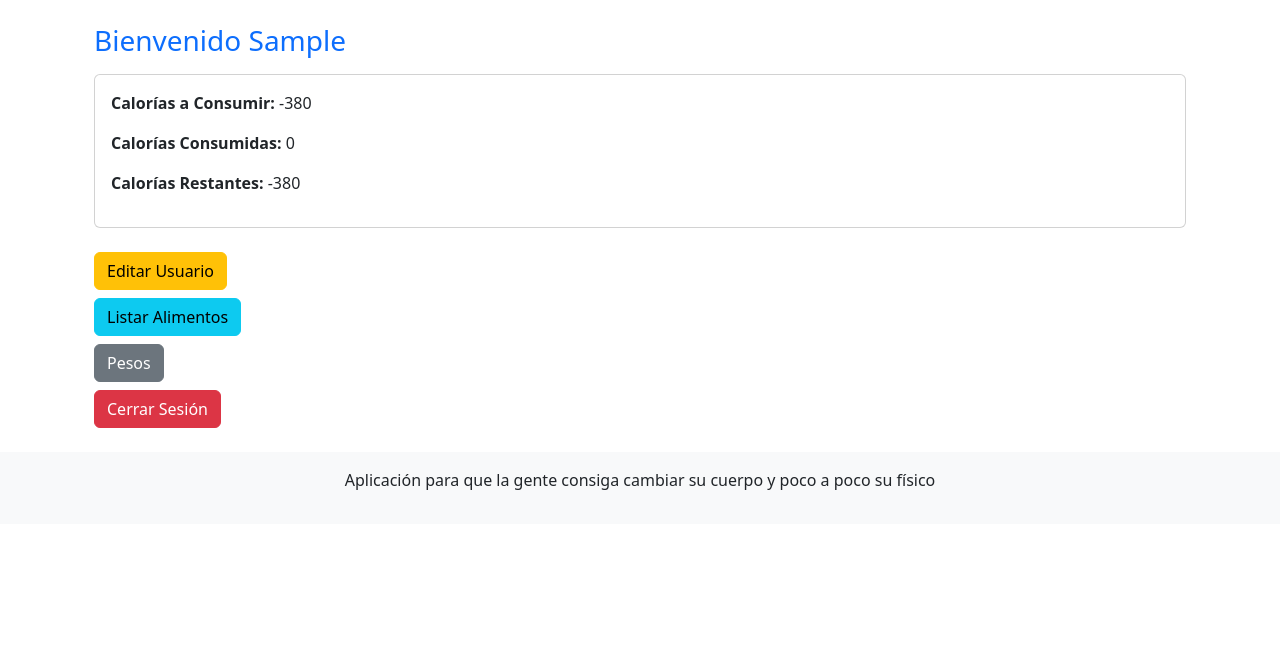
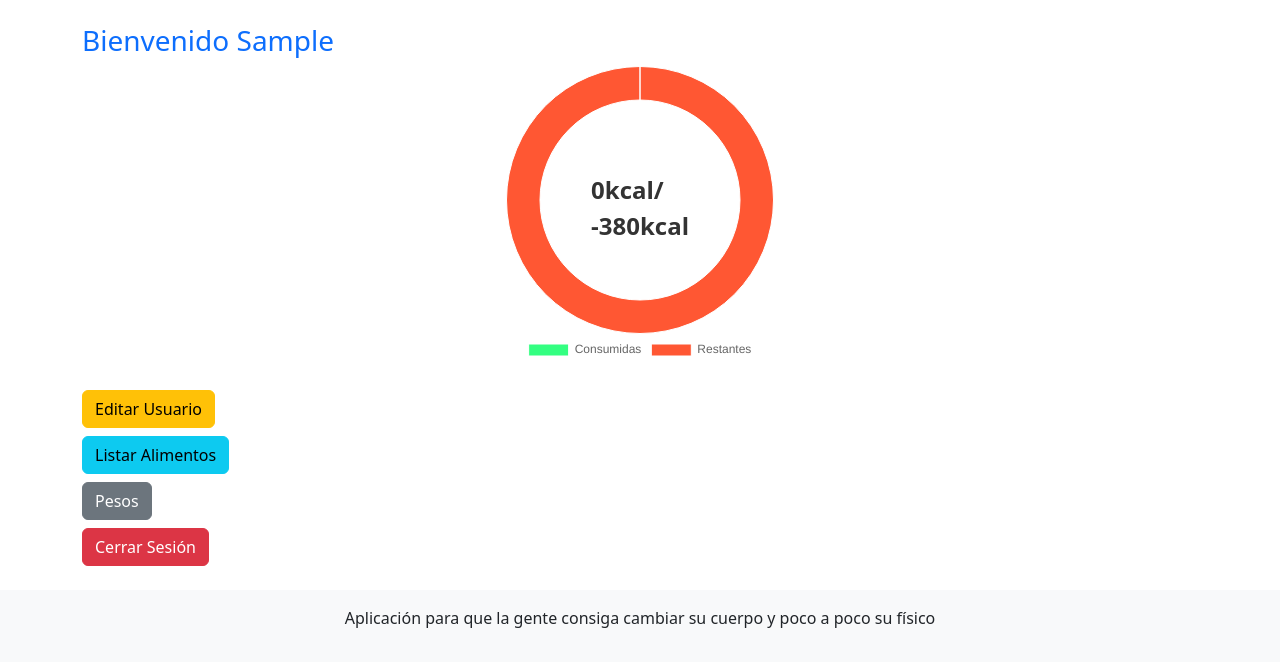
Before and after one commit to vrammun685/Calcula_Calorias, a Django app: page / in a window 1280 px wide. Shown: the part 88-755 px from the top of the page. Run offline with Django 5.2, Linux system fonts and the light colour scheme; a user stored in the database is signed in; tables that the repository leaves empty hold one stand-in row (values such as "Sample post").

Commit message:
Grafo añadido

```diff
--- a/contador_cal/templates/contador_cal/home.html
+++ b/contador_cal/templates/contador_cal/home.html
@@ -1,20 +1,44 @@
-{% extends 'contador_cal/base.html' %}
+<!DOCTYPE html>
+<html lang="en">
+<head>
+    <meta charset="UTF-8">
+    <meta name="viewport" content="width=device-width, initial-scale=1.0">
+    <title>Calculadora</title>
+    {% load static %}
+    <link href="https://cdn.jsdelivr.net/npm/bootstrap@5.3.2/dist/css/bootstrap.min.css" rel="stylesheet">
+    <link rel="stylesheet" href="{% static 'css/home.css' %}">
+    <script src="https://cdn.jsdelivr.net/npm/bootstrap@5.3.2/dist/js/bootstrap.bundle.min.js"></script>
+    <script src="{% static 'js/home.js' %}"></script>
+    <script src="https://cdn.jsdelivr.net/npm/chart.js"></script>
+</head>
+<body>
+    <header class="bg-primary text-white text-center py-3">
+        <h1>Calculadora de Calorías</h1>
+    </header>
+    <main class="container mt-4">
 
-{% block cuerpo %}
-<div class="container mt-4">
     <h3 class="text-primary">Bienvenido {{ usuario }}</h3>
 
-    <div class="card p-3 mt-3">
-        <p><strong>Calorías a Consumir:</strong> {{ calorias_a_consumir }}</p>
-        <p><strong>Calorías Consumidas:</strong> {{ calorias_consumidas }}</p>
-        <p><strong>Calorías Restantes:</strong> {{ calorias_restantes }}</p>
+    <div id = 'ruleta'>
+        <canvas id="caloriasCanva"
+                data-consumidas="{{ calorias_consumidas }}"
+                data-restantes="{{ calorias_restantes }}"
+                data-total="{{ calorias_a_consumir }}">
+        </canvas>
+
+        <div id="chartCenterText">
+            <p>{{ calorias_consumidas }}kcal/<br>{{calorias_a_consumir}}kcal</p>
+        </div>
     </div>
-
     <div class="mt-4">
         <a href="{% url 'editar_ficha_usuario' usuario.pk %}" class="btn btn-warning mb-2">Editar Usuario</a><br>
         <a href="{% url 'listar_alimento' %}" class="btn btn-info mb-2">Listar Alimentos</a><br>
         <a href="{% url 'pesos' %}" class="btn btn-secondary mb-2">Pesos</a><br>
         <a href="{% url 'cerrar' %}" class="btn btn-danger">Cerrar Sesión</a><br>
     </div>
-</div>
-{% endblock %}
+</main>
+<footer class="bg-light text-center py-3 mt-4">
+    <p>Aplicación para que la gente consiga cambiar su cuerpo y poco a poco su físico</p>
+</footer>
+</body>
+</html>
--- a/contador_cal/views.py
+++ b/contador_cal/views.py
@@ -67,10 +67,10 @@ class Home(LoginRequiredMixin, TemplateView):
 
             else:
                 calorias_consumidas= diario_existente.calorias
-                context['calorias_consumidas']= calorias_consumidas
+                context['calorias_consumidas']= math.ceil(calorias_consumidas)
 
             #Calorias restantes
-            context['calorias_restantes']=math.ceil(calorias) - calorias_consumidas
+            context['calorias_restantes'] = calorias - calorias_consumidas
 
         return context
 
--- /dev/null
+++ b/static/css/home.css
@@ -0,0 +1,15 @@
+#ruleta{
+    position: relative;
+    width: 300px;
+    margin: auto;
+}
+
+#chartCenterText{
+    position: absolute;
+    top: 50%;
+    left: 50%;
+    transform: translate(-50%, -50%);
+    font-size: 1.5em;
+    font-weight: bold;
+    color: #333;
+}
--- /dev/null
+++ b/static/js/home.js
@@ -0,0 +1,31 @@
+document.addEventListener('DOMContentLoaded', function(){
+    const canva = document.getElementById('caloriasCanva');
+    const calorias_consumidas = parseInt(canva.getAttribute('data-consumidas'));
+    const calorias_totales = parseInt(canva.getAttribute('data-total'));
+    const calorias_restantes = parseInt(canva.getAttribute('data-restantes'));
+
+    var ctx = canva.getContext('2d');
+
+    // Crear el gráfico
+    var caloriasChart = new Chart(ctx, {
+        type: 'doughnut',  // Tipo de gráfico
+        data: {
+            labels: ['Consumidas', 'Restantes'],  // Etiquetas para las secciones del gráfico
+            datasets: [{
+                data: [calorias_consumidas, calorias_restantes],  // Los datos para el gráfico
+                backgroundColor: ['rgb(51, 255, 129)', '#FF5733'],  // Colores de cada segmento
+                hoverBackgroundColor: ['#ff4d6d', '#2680c2'],  // Colores al pasar el mouse
+                borderWidth: 1
+            }]
+        },
+        options: {
+            responsive: true,
+            plugins: {
+                legend: {
+                    position: 'bottom'  // Posición de la leyenda
+                }
+            },
+            cutout: 100,
+        }
+    });
+});
```
